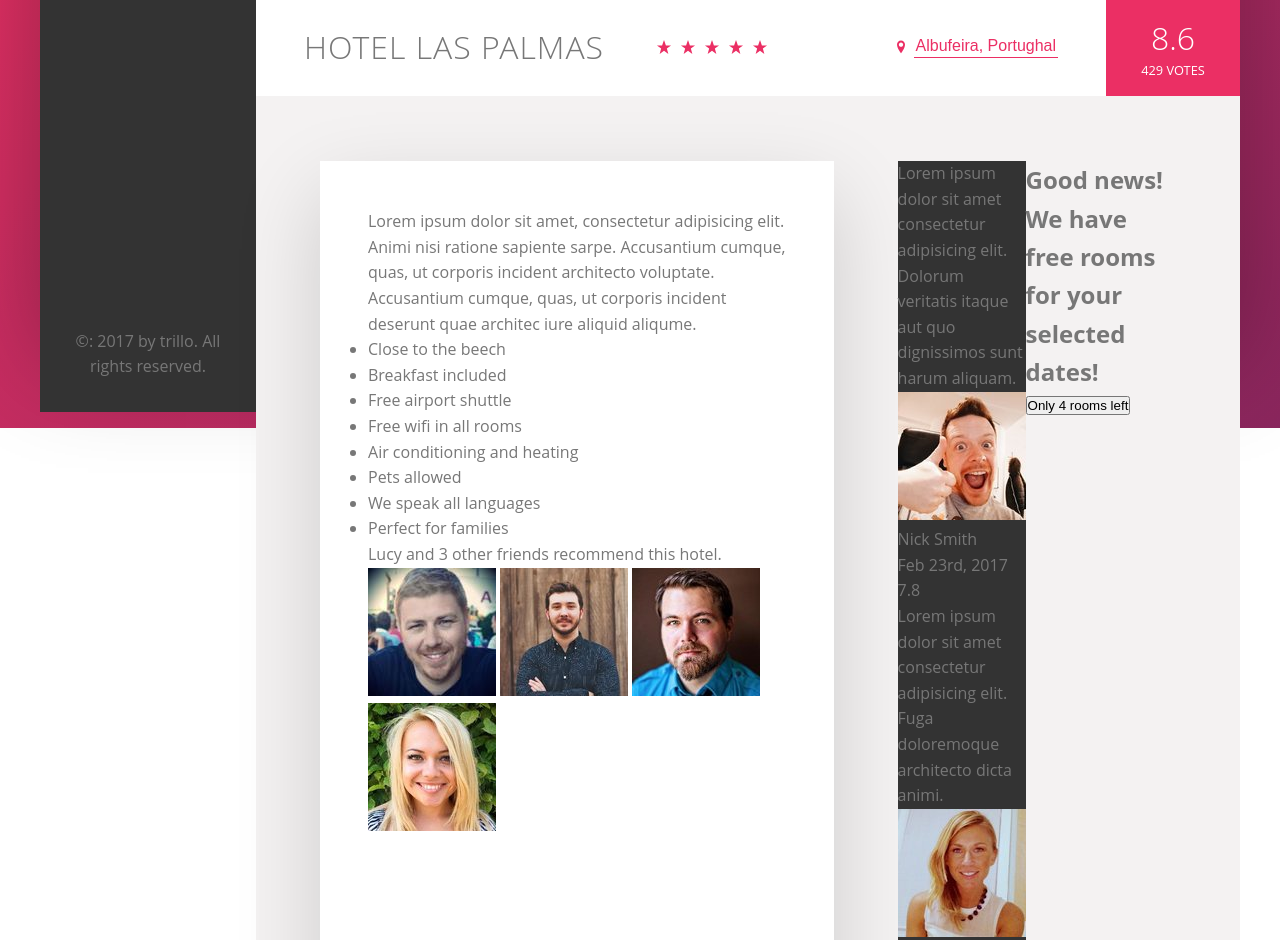
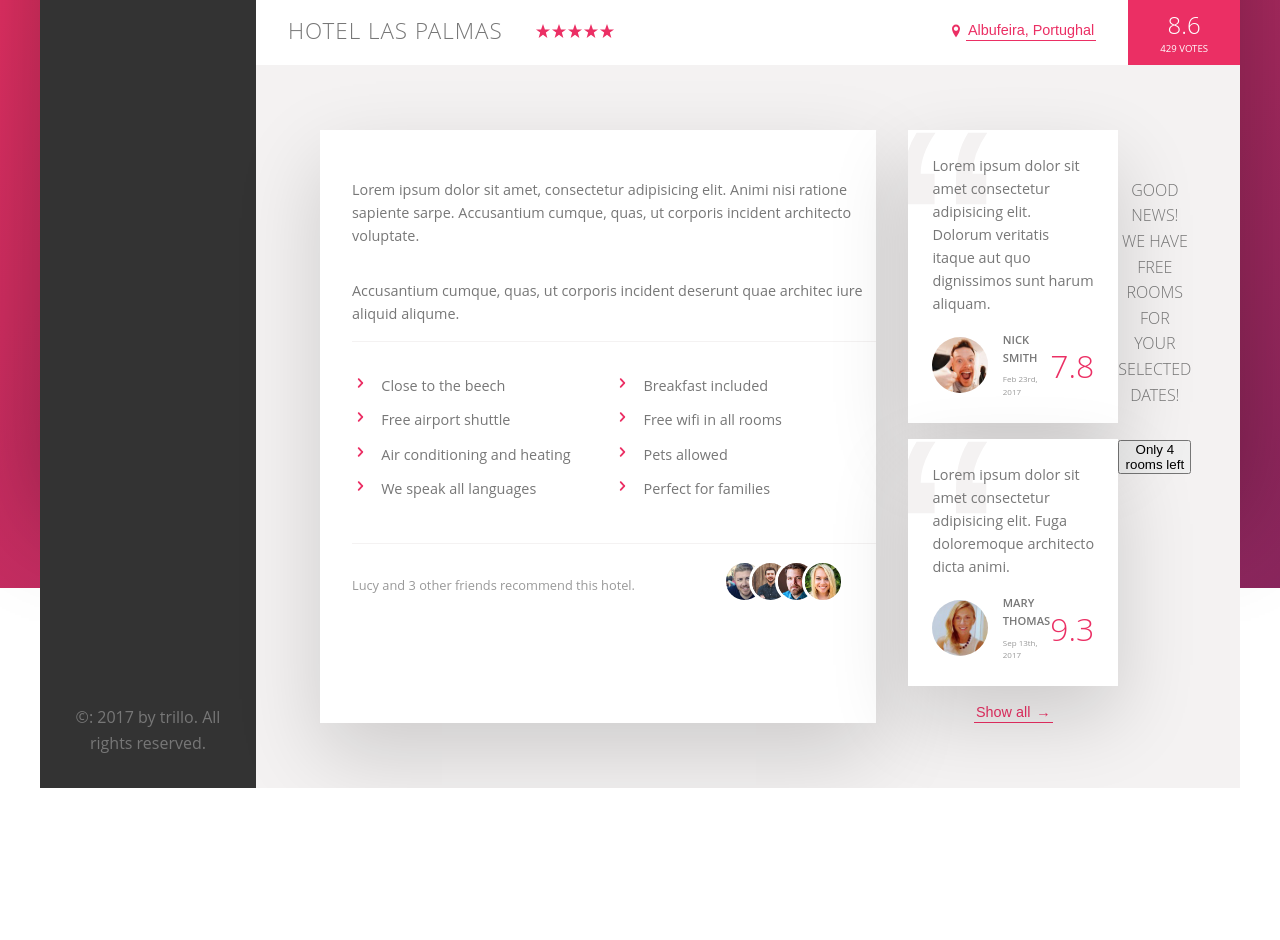
Before and after one commit to zainabzahid711/Trillo-Project, a website: page index.html in a window 1280 px wide. Shown: the part 564-1504 px from the top of the page. After the commit the page ends 1352 px from the top, so only its background shows below. Drawn offline with nearby package versions, Linux system fonts and the light colour scheme; files that its build step writes are made by us from their sources.

Commit message:
details section componenets added

```diff
--- a/sass/_components.scss
+++ b/sass/_components.scss
@@ -224,37 +224,36 @@
 
 
   &-heading{
-    font-size: 2rem;
-    font-weight: 300;
+    font-size: 1.4rem;
+    font-weight: 100;
     text-transform: uppercase;
     letter-spacing: 1px;
-    padding: 1.5rem 3rem;
+    padding: 1rem 2rem;
   }
   &-stars{
-    // flex: 1;
     margin-right: auto;
     display: flex;
   }
   &_icon-star,
   &_icon-location{
-    width: 1.5rem;
+    width: 1rem;
     height: 1rem;
     fill: var(--color-primary);
   }
   &-location{
-    font-size: 1rem;
+    font-size: .9rem;
     display: flex;
     align-items: center;
   }
   &_icon-location{
-    margin-right: 0.01rem;
+    margin-right: 0.1rem;
   }
   &-rating{
     background-color: var(--color-primary);
-    margin-left: 3rem;
+    margin-left: 2rem;
     color: white;
     align-self: stretch;
-    padding: 0 2.2rem;
+    padding: 0 2rem;
 
 
     display: flex;
@@ -263,12 +262,12 @@
     flex-direction: column;
   }
   &-rating-average{
-    font-size: 2rem;
+    font-size: 1.5rem;
     font-weight: 300;
     margin-bottom: -3px;
   }
   &-rating-count{
-    font-size: .8rem;
+    font-size: .6rem;
     text-transform: uppercase;
   }
 }
@@ -286,8 +285,18 @@
   cursor: pointer;
   transition: all .2s;
 
+  & span{
+    margin-left: 2px;
+    transition: margin-left .2s;
+  }
+
   &:hover{
     color: var(--grey-dark-1);
+
+    span{
+      margin-left: 5px;
+    }
+
   }
   &:focus{
     outline: none;
@@ -309,3 +318,173 @@
     box-shadow: none;
   }
 }
+
+
+// paragraph
+
+.paragraph:not(:last-of-type){
+  margin-bottom: 2rem;
+}
+
+
+// list
+
+.list{
+  list-style-type: none;
+  margin: 1rem 0 ;
+  padding: 2rem 0;
+  border-top: var(--line);
+  border-bottom: var(--line);
+  display: flex;
+  flex-wrap: wrap;
+
+  &-item{
+    flex: 0 0 50%;
+    margin-bottom: .7rem;
+  }
+  &-item::before{
+    content: "";
+    display: inline-block;
+    height: 1rem;
+    width: 1rem;
+    margin-right: .6rem;
+    // background-image: url(../imgs/svg/chevron-right.svg);
+
+
+    // mask
+
+    background-color: var(--color-primary);
+    -webkit-mask-image: url(../imgs/svg/chevron-right.svg);
+    -webkit-mask-size: cover;
+    mask-image: url(../imgs/svg/chevron-right.svg);
+    mask-size: cover;
+
+  }
+}
+
+
+// recommend
+
+
+.recommend{
+  font-size: 1rem;
+  color: var(--grey-dark-3);
+
+  display: flex;
+  align-items: center;
+
+
+
+  &-count{
+    margin-right: auto;
+    font-size: .8rem;
+  }
+
+  // &-friends{
+
+  // }
+
+  &-photo{
+    box-sizing: content-box;
+    height: 2.3rem;
+    width: 2.3rem;
+    border-radius: 50%;
+    border: 3px solid #ffff;
+
+
+    &:not(:last-child){
+      margin-right: -1.3rem;
+    }
+    &:last-child{
+      margin-right: 2rem;
+    }
+  }
+}
+
+
+// reviews
+.review{
+  background-color: #fff;
+  box-shadow: var(--shadow-light);
+  padding: 1.5rem;
+  margin-bottom: 1rem;
+  position: relative;
+  overflow: hidden;
+
+
+  &-text{
+    font-size: .9rem;
+    margin-bottom: 1rem;
+    z-index: 5;
+    position: relative;
+  }
+
+  &-user{
+    display: flex;
+    align-items: center;
+
+
+    &-photo{
+      height: 3.5rem;
+      width: 3.5rem;
+      border-radius: 50%;
+    }
+
+    &-box{
+      margin-left: .9rem;
+      margin-right: auto;
+    }
+
+    &-name{
+      font-size: .7rem;
+      font-weight: 600;
+      margin-bottom: .4rem;
+      text-transform: uppercase;
+    }
+
+    &-date{
+      font-size: .5rem;
+      font-weight: 500;
+      color: var(--grey-dark-3);
+    }
+
+    &-rating{
+      font-size: 2rem;
+      font-weight: 100;
+      color: var(--color-primary);
+    }
+  }
+
+
+  &::before{
+    content: "\201C";
+    position: absolute;
+    top: -3rem;
+    left: -1rem;
+    font-size: 20rem;
+    color: var(--grey-light-2);
+    font-family: sans-serif;
+
+    line-height: 1;
+    z-index: 1;
+
+  }
+
+
+}
+
+// cta call to action
+
+.cta{
+  padding: 3rem 0;
+  text-align: center;
+
+  &-book-now{
+    font-size: 1rem;
+    font-weight: 300;
+    text-transform: uppercase;
+
+    margin-bottom: 2rem;
+
+  }
+}
--- a/sass/_layout.scss
+++ b/sass/_layout.scss
@@ -4,7 +4,7 @@
   background-color: var(--grey-light-2);
   box-shadow: var(--shadow-dark);
   width: 75rem;
-  height: 50rem;
+  height: 60rem;
 
 }
 .header{
@@ -32,30 +32,30 @@
 .hotel-view{
   background-color: #ffff;
 
-  // test
-  height: 50rem;
-
   flex: 1;
 }
 
 .detail{
+  font-size: .9rem;
   display: flex;
   padding: 4rem;
   background-color: var(--grey-light-2);
   border-bottom:  var(--line);
-
 }
 
 .description{
   background-color: #ffff;
   box-shadow: var(--shadow-light);
-  padding:  3rem;
-  flex: 0 0 60%;
-  margin-right: 4rem;
+  padding:  3rem 0rem 2rem 2rem;
+  flex: 0 0 65%;
+  margin-right: 2rem;
 }
 
 .user-reviews{
-  background-color: var(--grey-dark-1);
   flex: 1;
 
+
+  display: flex;
+  align-items: center;
+  flex-direction: column;
 }
```
